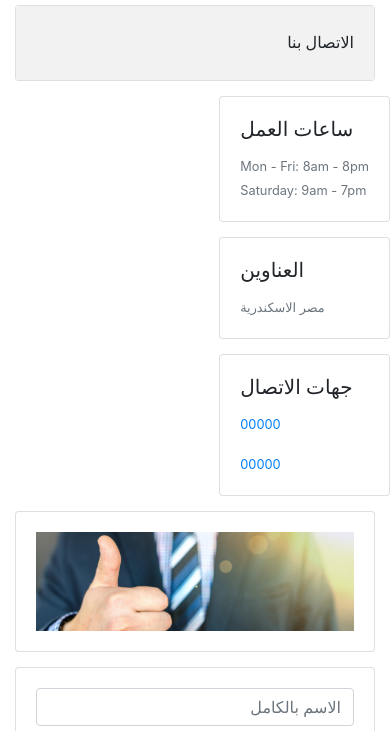
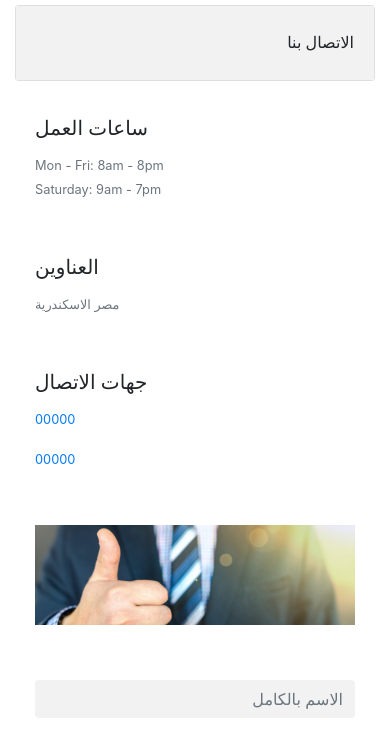
Before and after one commit to mostafamohamedmostafa/Lawyer-Temp-Wix-2, a plain HTML site: page contact-us.html in a window 390 px wide. Shown: the part 62-793 px from the top of the page. Drawn offline with nearby package versions, Linux system fonts and the light colour scheme.

Commit message:
mobile version

```diff
--- a/contact-us.html
+++ b/contact-us.html
@@ -118,7 +118,7 @@
         <div class="container">
 
             <div class="row">
-                <div class="card-deck">
+                <div class="card-deck col-12">
                     <div class="card">
                        <div class="card-body">
                         <h5 class="card-title">ساعات العمل</h5>
@@ -143,17 +143,6 @@
                     </div>
                   </div>
             </div>
-
-
-
-
-
-
-
-
-
-
-
 
 
             <div class="row">
--- a/style/contact.css
+++ b/style/contact.css
@@ -41,7 +41,13 @@ body {
     width: auto;
   }
 }
-.contact-us-section .card-body{
-  border: none;
+.contact-us-section .card{
+  border: none !important;
+}
+
+
+.contact-us-section .card form input{
+  border: none !important;
+  background-color:#f2f2f2;
 }
 /*    <!-- End Intro Section -->*/
```
